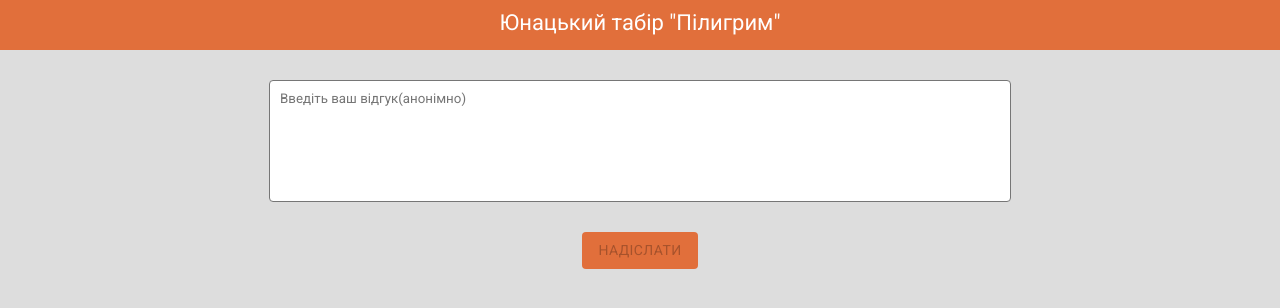
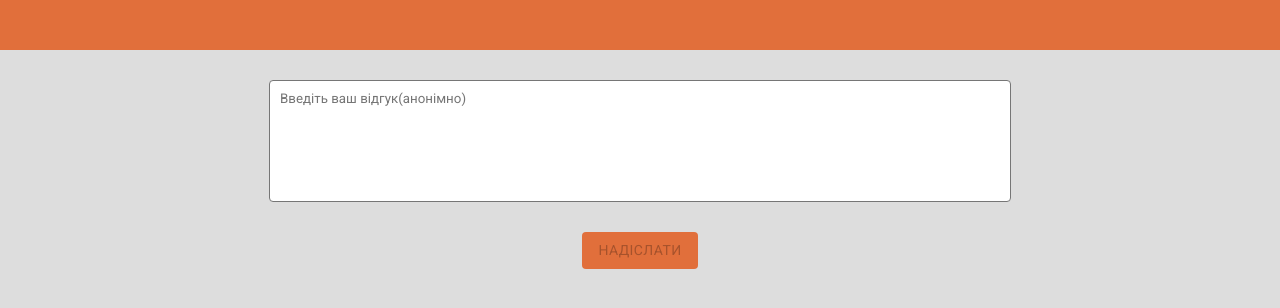
Before and after one commit to pasha2708/Ask-a-question, a React (Create React App) app: page / in a window 1280 px wide. Shown: the top 308 px of the page. Built offline with nearby package versions, Linux system fonts and the light colour scheme; no server answers.

Commit message:
add custom header

```diff
--- a/src/App.js
+++ b/src/App.js
@@ -1,4 +1,4 @@
-import React, { useState } from 'react';
+import React, { useEffect, useState } from 'react';
 import styled from 'styled-components';
 import './index.css';
 import Button from '@mui/material/Button';
@@ -35,13 +35,23 @@ const Container = styled.div`
 const App = () => {
   const [data, setData] = useState('');
   const [loading, setLoading] = useState(false)
+  const [loadingHeader, setLoadingHeader] = useState(false)
+  const [headerText, setHeaderText] = useState('')
+
+  useEffect(() => {
+axios.get('https://asq-a-question-be.vercel.app/topic').then(({data}) => {
+  console.log('topic', data.topic)
+  setHeaderText(data.topic)
+})
+  }, [])
 
   const handleClick = () => {
     setLoading(true)
     axios
-      .post('https://asqaquestion.herokuapp.com/questions', {
+      .post('https://asq-a-question-be.vercel.app/questions', {
         date: new Date(),
-        text: `Юнацький табір: ${data}`,
+        topic: headerText,
+        text: data,
       })
       .then(() => {
         NotificationManager.success('Відгук надіслано, дякуємо');
@@ -58,7 +68,7 @@ const App = () => {
     <>
       <Header>
         <Container>
-          <HeaderText>Юнацький табір "Пілигрим"</HeaderText>
+          <HeaderText>{headerText}</HeaderText>
         </Container>
       </Header>
       <Container>
```
